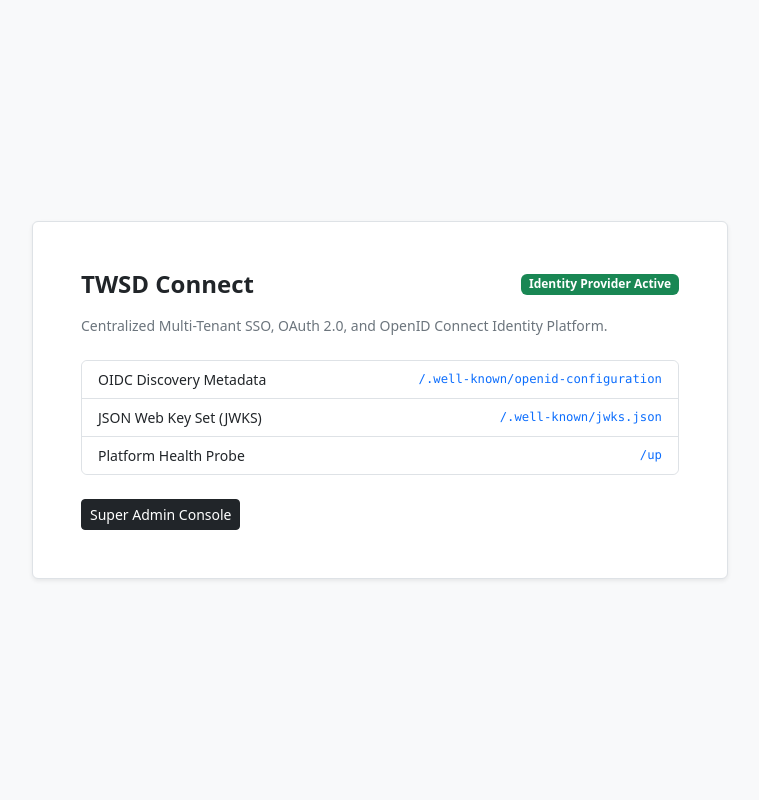
After one commit to krishnahoccane/sd-connect, a Laravel app: template laravel-platform/resources/views/welcome.blade.php in a window 1280 px wide. The commit adds this page. Shown: the whole page, without its empty margins (260-1019 px from the left). Run offline with Laravel 12, Linux system fonts and the light colour scheme; the template is opened without the code that fills it, so the values that code supplies are empty; parts of the project's set-up code (start-up, migrations or seed data) failed here and were passed over.

```diff
--- a/laravel-platform/app/Providers/AppServiceProvider.php
+++ b/laravel-platform/app/Providers/AppServiceProvider.php
@@ -2,8 +2,11 @@
 
 namespace App\Providers;
 
+use App\Modules\Installation\Services\EnvFileWriter;
+use Illuminate\Encryption\Encrypter;
 use Illuminate\Support\ServiceProvider;
 use Laravel\Passport\Passport;
+use Throwable;
 
 class AppServiceProvider extends ServiceProvider
 {
@@ -23,6 +26,18 @@ class AppServiceProvider extends ServiceProvider
                 'session.driver' => 'file',
                 'cache.default' => 'file',
             ]);
+
+            if (empty(config('app.key')) && is_writable(base_path())) {
+                try {
+                    $bootstrapKey = 'base64:' . base64_encode(Encrypter::generateKey('AES-256-CBC'));
+                    app(EnvFileWriter::class)->updateValues(base_path('.env'), [
+                        'APP_KEY' => $bootstrapKey,
+                    ]);
+                    config(['app.key' => $bootstrapKey]);
+                } catch (Throwable) {
+                    // Handled gracefully if filesystem is read-only; InstallationCheckService surfaces permissions.
+                }
+            }
         }
 
         Passport::tokensExpireIn(
--- a/laravel-platform/public/index.php
+++ b/laravel-platform/public/index.php
@@ -5,11 +5,44 @@ use Illuminate\Http\Request;
 
 define('LARAVEL_START', microtime(true));
 
+// Ensure writable Laravel skeleton directories exist on fresh shared-hosting uploads
+$requiredDirs = [
+    __DIR__ . '/../bootstrap/cache',
+    __DIR__ . '/../storage/app',
+    __DIR__ . '/../storage/app/public',
+    __DIR__ . '/../storage/framework/cache/data',
+    __DIR__ . '/../storage/framework/sessions',
+    __DIR__ . '/../storage/framework/views',
+    __DIR__ . '/../storage/logs',
+];
+foreach ($requiredDirs as $dir) {
+    if (!is_dir($dir)) {
+        @mkdir($dir, 0775, true);
+    }
+}
+
+$autoloadPath = __DIR__ . '/../vendor/autoload.php';
+if (!file_exists($autoloadPath)) {
+    http_response_code(503);
+    header('Content-Type: text/html; charset=utf-8');
+    echo '<!doctype html><html lang="en"><head><meta charset="utf-8"><meta name="viewport" content="width=device-width, initial-scale=1">'
+        . '<title>TWSD Connect — Composer Dependencies Missing</title>'
+        . '<style>body{font-family:system-ui,-apple-system,sans-serif;background:#f8fafc;color:#0f172a;padding:2rem;}'
+        . '.card{max-width:640px;margin:2rem auto;background:#fff;border:1px solid #e2e8f0;border-radius:10px;padding:1.75rem;}'
+        . 'pre{background:#0f172a;color:#f8fafc;padding:1rem;border-radius:6px;overflow:auto;font-size:.875rem;}</style></head>'
+        . '<body><div class="card"><h1 style="margin-top:0;font-size:1.25rem;">TWSD Connect — Composer Install Required</h1>'
+        . '<p><code>vendor/autoload.php</code> was not found. On cPanel or your target PHP 8.3+ host, open <strong>Terminal</strong> / SSH in the project root and run:</p>'
+        . '<pre>composer install --no-dev --optimize-autoloader</pre>'
+        . '<p style="margin-bottom:0;color:#475569;font-size:.9rem;">Once dependencies are installed, reload this page to launch the <strong>/install</strong> setup wizard.</p>'
+        . '</div></body></html>';
+    exit;
+}
+
 if (file_exists($maintenance = __DIR__.'/../storage/framework/maintenance.php')) {
     require $maintenance;
 }
 
-require __DIR__.'/../vendor/autoload.php';
+require $autoloadPath;
 
 /** @var Application $app */
 $app = require_once __DIR__.'/../bootstrap/app.php';
--- a/laravel-platform/resources/views/installer/wizard.blade.php
+++ b/laravel-platform/resources/views/installer/wizard.blade.php
@@ -388,7 +388,7 @@
             </dl>
 
             <div class="d-flex flex-wrap gap-2">
-                <a href="/login" class="btn btn-brand">Proceed to Sign In</a>
+                <a href="/" class="btn btn-brand">Open Identity Portal</a>
                 <a href="/super-admin/auth-settings" class="btn btn-outline-secondary">Open Super Admin Auth Settings</a>
             </div>
         </section>
--- /dev/null
+++ b/laravel-platform/resources/views/welcome.blade.php
@@ -0,0 +1,43 @@
+<!doctype html>
+<html lang="en">
+<head>
+    <meta charset="utf-8">
+    <meta name="viewport" content="width=device-width, initial-scale=1">
+    <title>TWSD Connect — Enterprise SSO &amp; OIDC Identity Provider</title>
+    <link href="https://cdn.jsdelivr.net/npm/bootstrap@5.3.3/dist/css/bootstrap.min.css" rel="stylesheet">
+</head>
+<body class="bg-light text-dark min-vh-100 d-flex align-items-center">
+<div class="container" style="max-width: 720px;">
+    <div class="card shadow-sm border">
+        <div class="card-body p-4 p-md-5">
+            <div class="d-flex align-items-center justify-content-between mb-3">
+                <h1 class="h4 fw-bold mb-0">TWSD Connect</h1>
+                <span class="badge text-bg-success">Identity Provider Active</span>
+            </div>
+            <p class="text-secondary small mb-4">
+                Centralized Multi-Tenant SSO, OAuth 2.0, and OpenID Connect Identity Platform.
+            </p>
+
+            <div class="list-group list-group-flush border rounded mb-4 small">
+                <a href="/.well-known/openid-configuration" class="list-group-item list-group-item-action d-flex justify-content-between align-items-center">
+                    <span>OIDC Discovery Metadata</span>
+                    <code class="text-primary">/.well-known/openid-configuration</code>
+                </a>
+                <a href="/.well-known/jwks.json" class="list-group-item list-group-item-action d-flex justify-content-between align-items-center">
+                    <span>JSON Web Key Set (JWKS)</span>
+                    <code class="text-primary">/.well-known/jwks.json</code>
+                </a>
+                <a href="/up" class="list-group-item list-group-item-action d-flex justify-content-between align-items-center">
+                    <span>Platform Health Probe</span>
+                    <code class="text-primary">/up</code>
+                </a>
+            </div>
+
+            <div class="d-flex flex-wrap gap-2">
+                <a href="/super-admin/auth-settings" class="btn btn-dark btn-sm">Super Admin Console</a>
+            </div>
+        </div>
+    </div>
+</div>
+</body>
+</html>
--- a/laravel-platform/routes/web.php
+++ b/laravel-platform/routes/web.php
@@ -1,6 +1,15 @@
 <?php
 
+use App\Modules\Installation\Services\InstallationExecutionService;
 use Illuminate\Support\Facades\Route;
+
+Route::get('/', function (InstallationExecutionService $installer) {
+    if (!$installer->isInstalled()) {
+        return redirect()->route('installer.index');
+    }
+
+    return view('welcome');
+})->name('home');
 
 require __DIR__ . '/authentication.php';
 require __DIR__ . '/admin.php';
```
Also changed, not shown: laravel-platform/INSTALLATION.md (+7 -1 lines), 9 other files.
